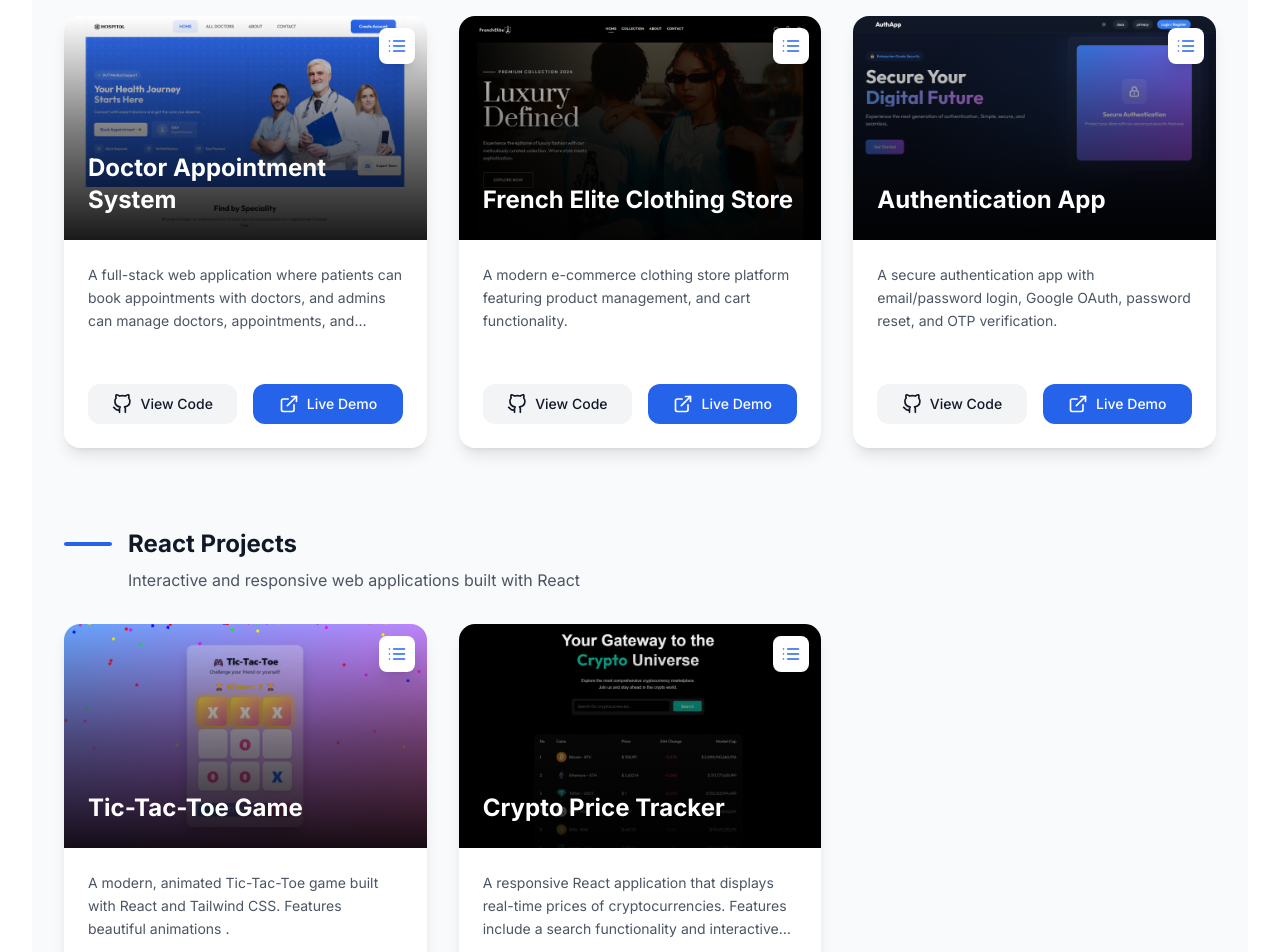
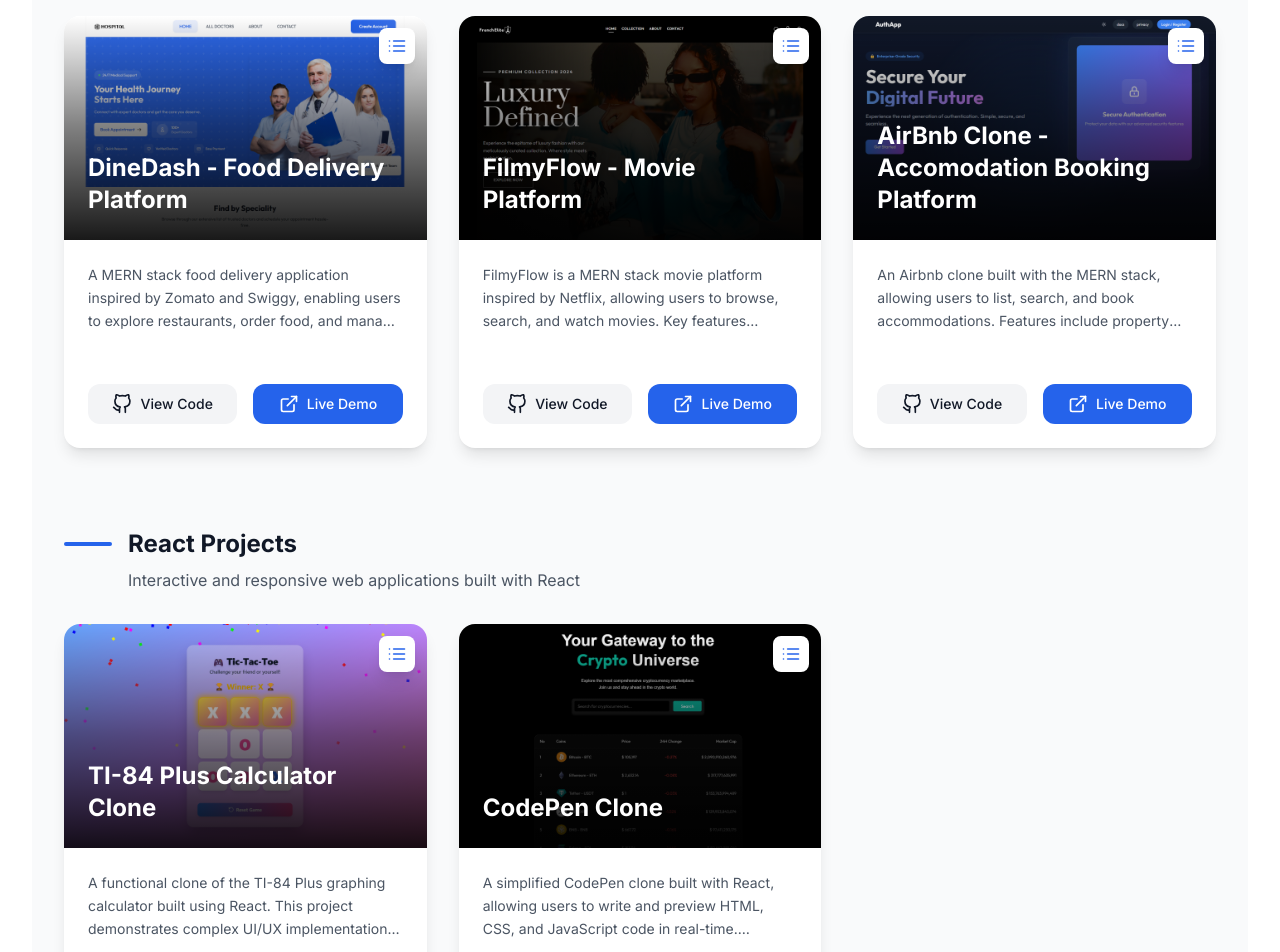
Before and after one commit to Vasuaghera/Portfolio, a React (Vite) app: page / in a window 1280 px wide. Shown: the part 2440-3392 px from the top of the page. Built offline with nearby package versions, Linux system fonts and the light colour scheme.

Commit message:
Fix: Corrected image import paths in Projects.jsx for Vercel deployment.

```diff
--- a/src/components/Projects.jsx
+++ b/src/components/Projects.jsx
@@ -1,103 +1,108 @@
-import React from 'react';
-import { motion } from 'framer-motion';
+import React, { useState } from 'react';
+import { motion, AnimatePresence } from 'framer-motion';
+import { FiGithub, FiExternalLink, FiList, FiInfo } from 'react-icons/fi';
 import ProjectCard from './ProjectCard';
+
+// Import project images
+import oops from '../asset/oops.png';
+import d from '../asset/d.png';
+import a from '../asset/a.png';
+import ti from '../asset/ti.png';
+import cp from '../asset/cp.png';
+import f from '../asset/f.png';
 
 const Projects = () => {
   const mernProjects = [
     {
-      title: "Doctor Appointment System",
-      description: "A full-stack web application where patients can book appointments with doctors, and admins can manage doctors, appointments, and earnings.",
-      image: "/src/asset/d.png",
-      githubLink: "https://github.com/Vasuaghera/Doctor_appointment_booking_system",
-      liveLink: "https://doctor-appointment-booking-system-jade.vercel.app/",
+      title: "DineDash - Food Delivery Platform",
+      description: "A MERN stack food delivery application inspired by Zomato and Swiggy, enabling users to explore restaurants, order food, and manage deliveries. Features include user authentication, real-time order tracking, and a comprehensive admin panel for restaurant management.",
+      image: d,
+      githubLink: "https://github.com/Vasuaghera/DineDash",
+      liveLink: "https://dinedash.vercel.app/",
       moreDetails: [
-        "Full-stack application enabling patients to book appointments with doctors.",
-        "Role-based dashboards for patients, doctors, and admins to manage profiles and appointments.",
-        "Secure user authentication with login and registration.",
-        "Email notifications to users.",
-        "Admin panel to manage doctors, appointments, and view earnings.",
-        "Built with React, Express.js, MongoDB."
-      ]
+        "Built with React, Redux, Node.js, Express.js, and MongoDB.",
+        "Implemented JWT for secure user authentication and authorization.",
+        "Real-time order status updates using Socket.IO (or similar).",
+        "Responsive UI/UX design with Tailwind CSS for seamless experience across devices.",
+        "Integrated payment gateway (e.g., Stripe) for secure transactions.",
+      ],
     },
     {
-      title: "French Elite Clothing Store",
-      description: "A modern e-commerce clothing store platform featuring product management, and cart functionality.",
-      image: "/src/asset/f.png",
-      githubLink: "https://github.com/Vasuaghera/Clothing-Website",
-      liveLink: "https://clothing-website-frontend3.onrender.com/",
+      title: "FilmyFlow - Movie Platform",
+      description: "FilmyFlow is a MERN stack movie platform inspired by Netflix, allowing users to browse, search, and watch movies. Key features include a robust movie database, user profiles, watchlists, and personalized recommendations.",
+      image: f,
+      githubLink: "https://github.com/Vasuaghera/FilmyFlow",
+      liveLink: "https://filmyflow.vercel.app/",
       moreDetails: [
-        "E-commerce website for browsing and purchasing clothing products.",
-        "Admin panel for product and order management.",
-        "Shopping cart functionality with product add/remove and checkout flow..",
-        "User authentication and secure account management.",
-        "Fast, modern UI built with React and Vite.",
-        "Backend powered by Node.js, Express.js, and MongoDB for data handling."
-      ]
+        "Utilized React for dynamic frontend and Node.js with Express.js for backend APIs.",
+        "MongoDB for flexible data storage of movies, users, and watchlists.",
+        "Implemented movie search functionality with filters and sorting options.",
+        "User authentication and personalized dashboards for watch history and favorites.",
+        "Integrated with TMDB API for comprehensive movie data and posters.",
+      ],
     },
     {
-      title: "Authentication App",
-      description: "A secure authentication app with email/password login, Google OAuth, password reset, and OTP verification.",
-      image: "/src/asset/a.png",
-      githubLink: "https://github.com/Vasuaghera/Authentication-App",
-      liveLink: "https://authentication-app-9.onrender.com/",
+      title: "AirBnb Clone - Accomodation Booking Platform",
+      description: "An Airbnb clone built with the MERN stack, allowing users to list, search, and book accommodations. Features include property listings with images, user authentication, booking management, and a messaging system.",
+      image: a,
+      githubLink: "https://github.com/Vasuaghera/AirBnb-Clone",
+      liveLink: "https://airbnb-clone-rose-beta.vercel.app/",
       moreDetails: [
-        "Secure authentication system supporting email/password login and Google OAuth.",
-        "OTP verification.",
-        "User profile management with options to update details.",
-        "Password reset functionality via email to enhance account security.",
-        "Implemented JWT for secure session management.",
-        "Built using React, Node.js, Express.js, MongoDB, JWT, and OAuth."
-      ]
-    }
+        "Frontend developed with React and Tailwind CSS for modern UI.",
+        "Backend powered by Node.js and Express.js, with MongoDB as the database.",
+        "User authentication, property creation, and booking functionalities.",
+        "Image upload (e.g., Cloudinary) for property photos.",
+        "Responsive design for optimal viewing on all devices.",
+      ],
+    },
   ];
 
   const reactProjects = [
     {
-      title: "Tic-Tac-Toe Game",
-      description: "A modern, animated Tic-Tac-Toe game built with React and Tailwind CSS. Features beautiful animations .",
-      image: "/src/asset/ti.png",
-      githubLink: "https://github.com/Vasuaghera/Tic-tac-toe",
-      liveLink: "https://tic-tac-toe-hwhg.onrender.com/",
+      title: "TI-84 Plus Calculator Clone",
+      description: "A functional clone of the TI-84 Plus graphing calculator built using React. This project demonstrates complex UI/UX implementation and intricate state management for calculator logic.",
+      image: ti,
+      githubLink: "https://github.com/Vasuaghera/TI-84-Plus-Calculator-Clone",
+      liveLink: "https://ti-84-plus-calculator.vercel.app/",
       moreDetails: [
-        "Two-player Tic-Tac-Toe with intuitive interactions.",
-        "Smooth transitions and visual feedback enhance user experience.",
-        "Adds celebratory animations when a player wins.",
-        "Optimized for various devices, ensuring consistent gameplay across screen sizes.",
-        "Modern aesthetic with transparent elements and subtle shadows.",
-        "Built with React, Tailwind CSS, and Vite"
-      ]
+        "Developed with React for component-based architecture.",
+        "Implemented full calculator functionality, including arithmetic operations, scientific functions, and graphing capabilities.",
+        "Responsive design to adapt to different screen sizes.",
+        "Complex state management for handling input, display, and calculation logic.",
+        "Clean and intuitive user interface resembling the original TI-84 Plus.",
+      ],
     },
     {
-      title: "Crypto Price Tracker",
-      description: "A responsive React application that displays real-time prices of cryptocurrencies. Features include a search functionality and interactive charts for price analysis.",
-      image: "/src/asset/cp.png",
-      githubLink: "https://github.com/Vasuaghera/Crypto-Price-Tracker",
-      liveLink: "https://crypto-price-tracker-7doy.vercel.app/",
+      title: "CodePen Clone",
+      description: "A simplified CodePen clone built with React, allowing users to write and preview HTML, CSS, and JavaScript code in real-time. Features include a resizable editor and live output display.",
+      image: cp,
+      githubLink: "https://github.com/Vasuaghera/CodePen-Clone",
+      liveLink: "https://codepen-clone-drab.vercel.app/",
       moreDetails: [
-        "Fetches and displays up-to-date prices of the top 100 cryptocurrencies using the CoinGecko API.",
-        "Allows users to search for specific cryptocurrencies by name . ",
-        "Utilizes Chart.js to present historical price data in an engaging visual format.",
-        "Temperature, humidity, and wind speed details",
-        "Ensures optimal viewing experience across various devices and screen sizes.",
-        "Implements a dark-themed user interface for better visual comfort."
-      ]
-    }
+        "Frontend built using React for dynamic UI updates.",
+        "Real-time code compilation and rendering using iframes.",
+        "Resizable panels for HTML, CSS, JavaScript editors, and live preview.",
+        "Syntax highlighting for improved code readability.",
+        "Simple and intuitive interface for quick prototyping.",
+      ],
+    },
   ];
 
   const coreProjects = [
     {
-      title: "RideEase – Object-Oriented Ride Booking System",
-      description: "A console-based ride booking system developed in C++ using object-oriented programming principles. Features include user ride booking, fare calculation .",
-      image: "/src/asset/oops.png",
-      githubLink: "https://github.com/Vasuaghera/RideEase-Object-Oriented-Ride-Booking-System-in-C-",
-      // liveLink: "https://github.com/Vasuaghera/RideEase-Object-Oriented-Ride-Booking-System-in-C-",
+      title: "OOPs Concepts (C++)",
+      description: "A C++ project demonstrating fundamental Object-Oriented Programming (OOP) concepts such as encapsulation, inheritance, polymorphism, and abstraction through practical examples.",
+      image: oops,
+      githubLink: "https://github.com/Vasuaghera/OOPs-Concepts",
+      liveLink: "#", // No live link for a C++ console application
       moreDetails: [
-        "Utilizes classes and objects to encapsulate functionalities like user management, ride booking, and fare calculation.",
-        "Enables users to book rides by providing pickup and drop-off locations.",
-        "Calculates fares based on distance and predefined rates, providing users with cost estimates.",
-        "Built with C++"
-      ]
-    }
+        "Implemented classes and objects to model real-world entities.",
+        "Demonstrated inheritance for code reusability and hierarchical relationships.",
+        "Showcased polymorphism through virtual functions and function overriding.",
+        "Utilized encapsulation to hide implementation details and expose interfaces.",
+        "Clear and well-commented code for educational purposes.",
+      ],
+    },
   ];
 
   return (
```
